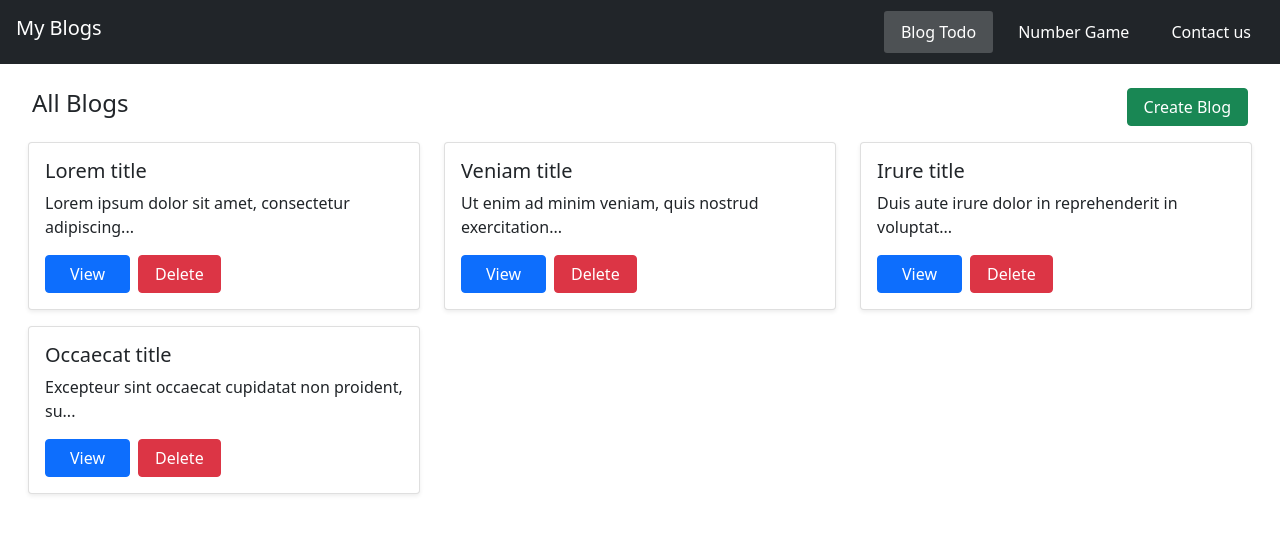
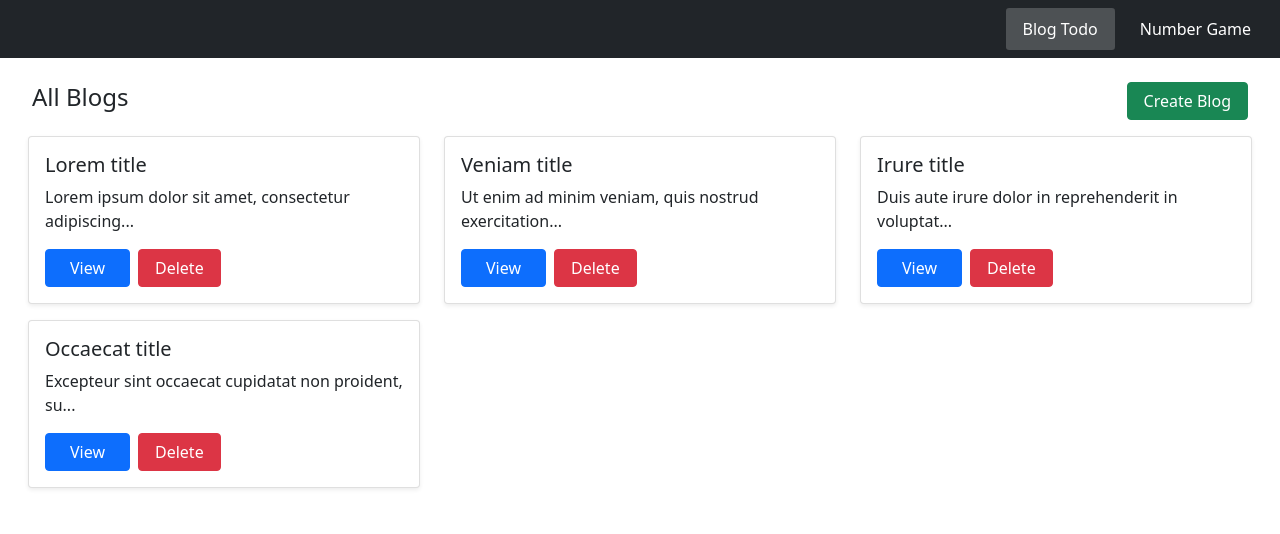
Before and after one commit to maulik46/react-blog, a React (Create React App) app: page / in a window 1280 px wide. Shown: the top 534 px of the page. Built offline with nearby package versions, Linux system fonts and the light colour scheme.

Commit message:
navigation changed

```diff
--- a/src/components/Navbar.js
+++ b/src/components/Navbar.js
@@ -7,10 +7,10 @@ function Navbar() {
     return (
         <>
             <Router>
-                <div className="navbar bg-dark p-2 flex-wrap">
-                    <div className="m-2">
+                <div className="navbar justify-content-end bg-dark p-2 flex-wrap">
+                    {/* <div className="m-2">
                         <h5 className="text-white ">My Blogs</h5>
-                    </div>
+                    </div> */}
                     <ul className="nav">
                         <li className="nav-item mx-1">
                             <NavLink to="/" exact activeClassName="active">
@@ -26,13 +26,13 @@ function Navbar() {
                                 </button>
                             </NavLink>
                         </li>
-                        <li className="nav-item mx-1">
+                        {/* <li className="nav-item mx-1">
                             <NavLink to="/contact-us">
                                 <button className="nav-link text-white btn btn-link shadow-none rounded-1">
                                     Contact us
                                 </button>
                             </NavLink>
-                        </li>
+                        </li> */}
                     </ul>
                 </div>
 
```
